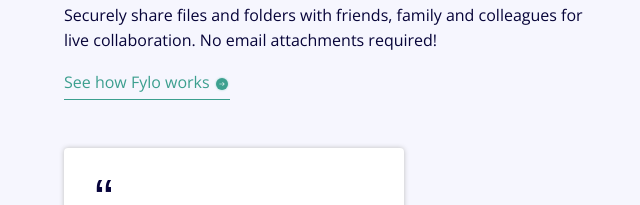
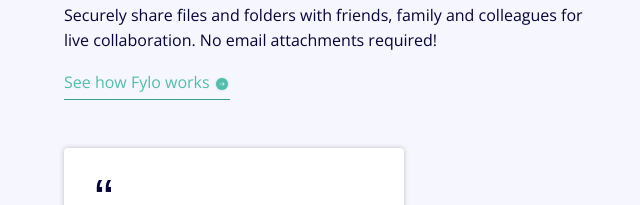
Before and after one commit to tttinh/frontendmentor_013, a plain HTML site: page index.html in a window 1280 px wide. In both pictures the pointer is over the link "See how Fylo works". Shown: the part 1076-1281 px from the top of the page, 0-640 px from the left. Drawn offline with nearby package versions, Linux system fonts and the light colour scheme.

Commit message:
Link active state.

```diff
--- a/style.css
+++ b/style.css
@@ -7,6 +7,7 @@
   --clr-accent-blue: hsl(224, 93%, 58%);
   --clr-accent-light-blue: hsl(224, 93%, 68%);
   --clr-accent-cyan: hsl(170, 45%, 43%);
+  --clr-accent-light-cyan: hsl(170, 45%, 53%);
 
   --clr-neutral-blue-1: hsl(240, 75%, 98%);
   --clr-neutral-blue-2: hsl(0, 0%, 75%);
@@ -216,12 +217,20 @@ header {
   border-bottom: 1px solid var(--clr-accent-cyan);
 }
 
+.productive__link a:hover {
+  color: var(--clr-accent-light-cyan);
+}
+
 .arrow {
   display: inline-block;
   width: 16px;
   height: 16px;
   background-image: url('images/icon-arrow.svg');
   vertical-align: middle;
+}
+
+.productive__link a:hover .arrow {
+  background-image: url('images/icon-light-arrow.svg');
 }
 
 .card {
```
Also changed, not shown: images/icon-light-arrow.svg (added).
